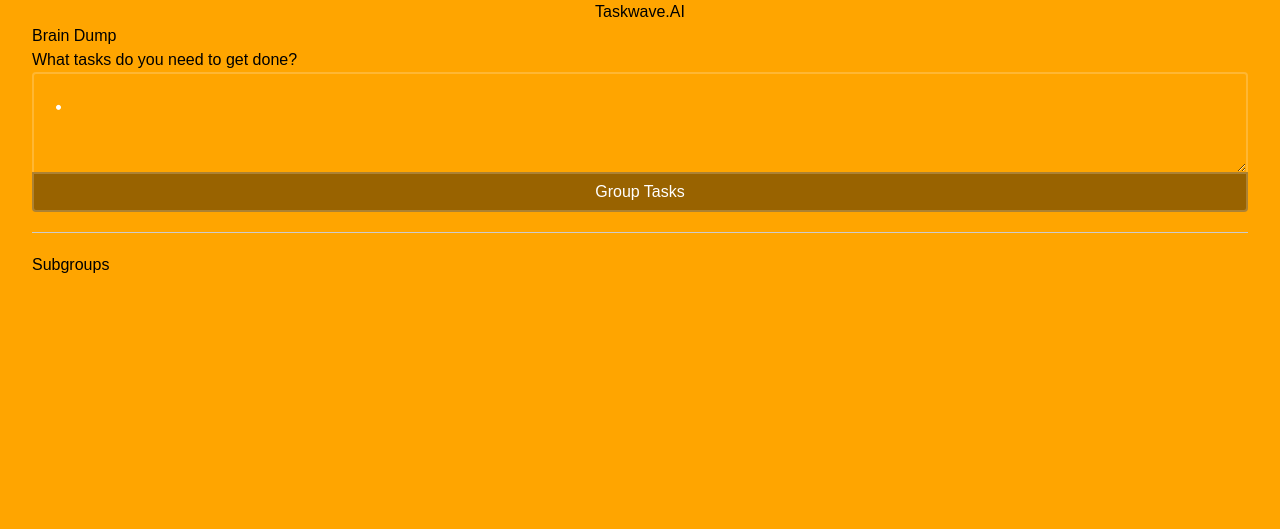
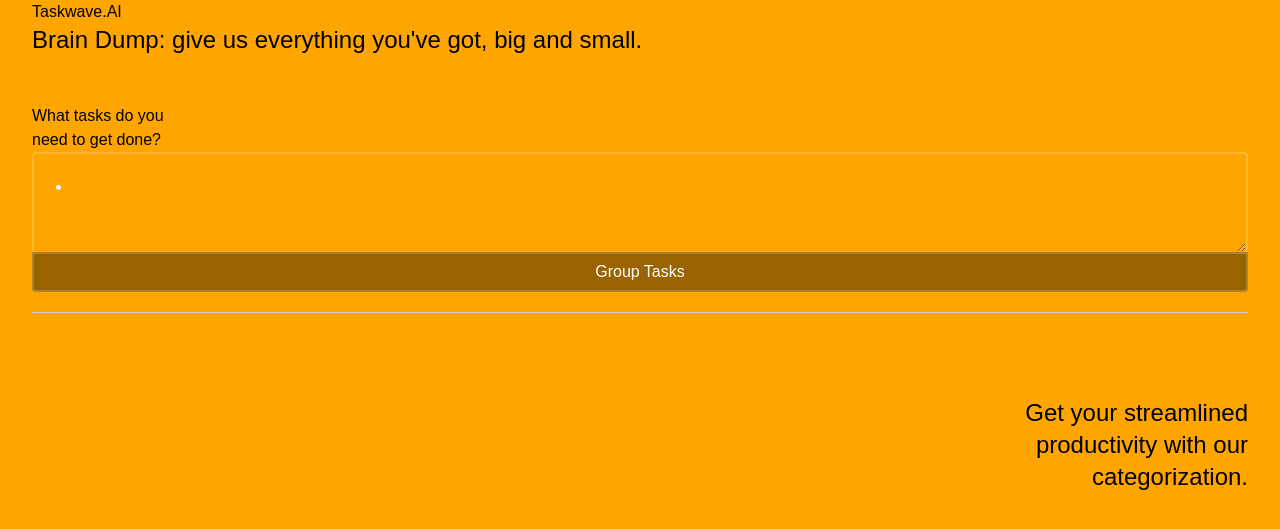
Before and after one commit to danielrand/Taskwave, a Flask app: page / in a window 1280 px wide. Shown: the top 529 px of the page. Run offline with Flask 3, Linux system fonts and the light colour scheme; some libraries are stand-ins or nearby versions.

Commit message:
copy alignment, font size, spacing updates high level

```diff
--- a/app/static/css/styles.css
+++ b/app/static/css/styles.css
@@ -26,7 +26,7 @@
   }
 
   #subgroups h2 {
-    margin-bottom: 10px;
+    /* margin-bottom: 10px; */
   }
 
   .subgroup {
--- a/app/templates/index.html
+++ b/app/templates/index.html
@@ -30,15 +30,15 @@
   </script>
 </head>
 <body class="mx-8">
-  <h1> Taskwave.AI </h1>
+  <h1 class="text-left"> Taskwave.AI </h1>
   <div id="brainDump">
-    <h2>Brain Dump</h2>
-    <h3>What tasks do you need to get done?</h3>
+    <h2 class="mb-12 text-2xl">Brain Dump: give us everything you&#39;ve got, big and small.</h2>
+    <h3>What tasks do you <span class="block">need to get done?</span></h3>
     <textarea class="rounded-t border-borderColor border-x-2 border-t-2 bg-transparent align-middle leading-none py-6 px-5 text-white font-inter" id="taskInput" placeholder="Write your tasks here"></textarea>
     <button class="w-full h-10 rounded-b border-borderColor border-2 bg-background-dark text-white" onclick="categorizeTasks()">Group Tasks</button>
   </div>
   <div id="subgroups">
-    <h2>Subgroups</h2>
+    <h2 class="my-16 text-right text-2xl">Get your streamlined <span class="block">productivity with our</span> categorization.</h2>
     <ul id="subgroupList">
       <!-- Subgroups will be dynamically added here -->
     </ul>
```
